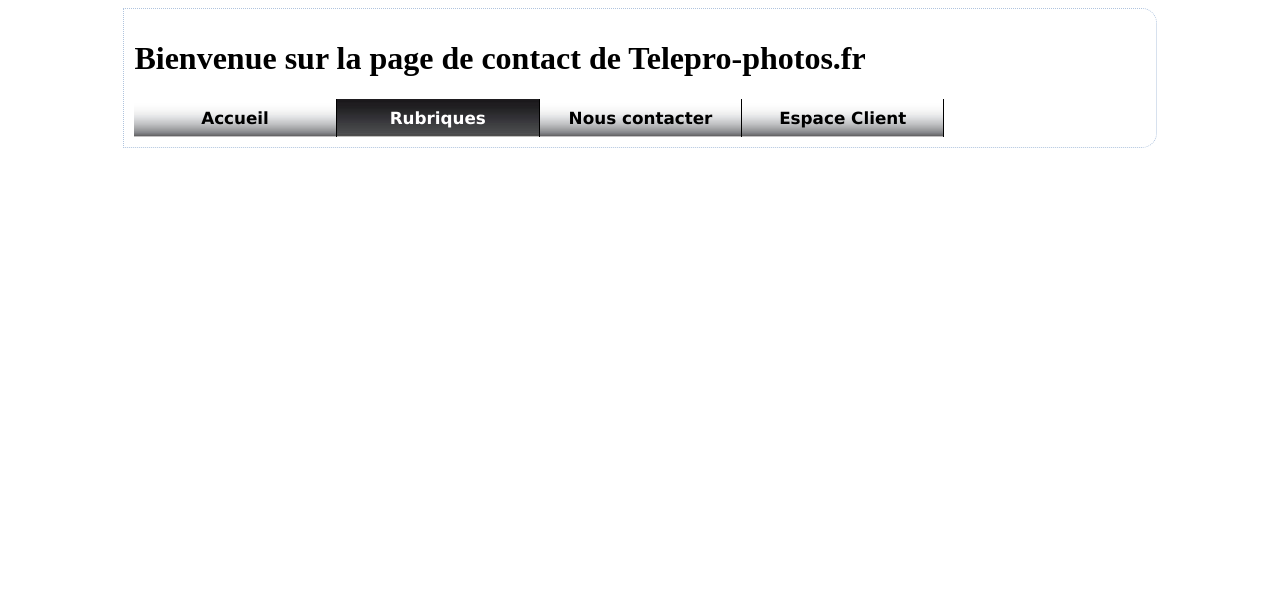
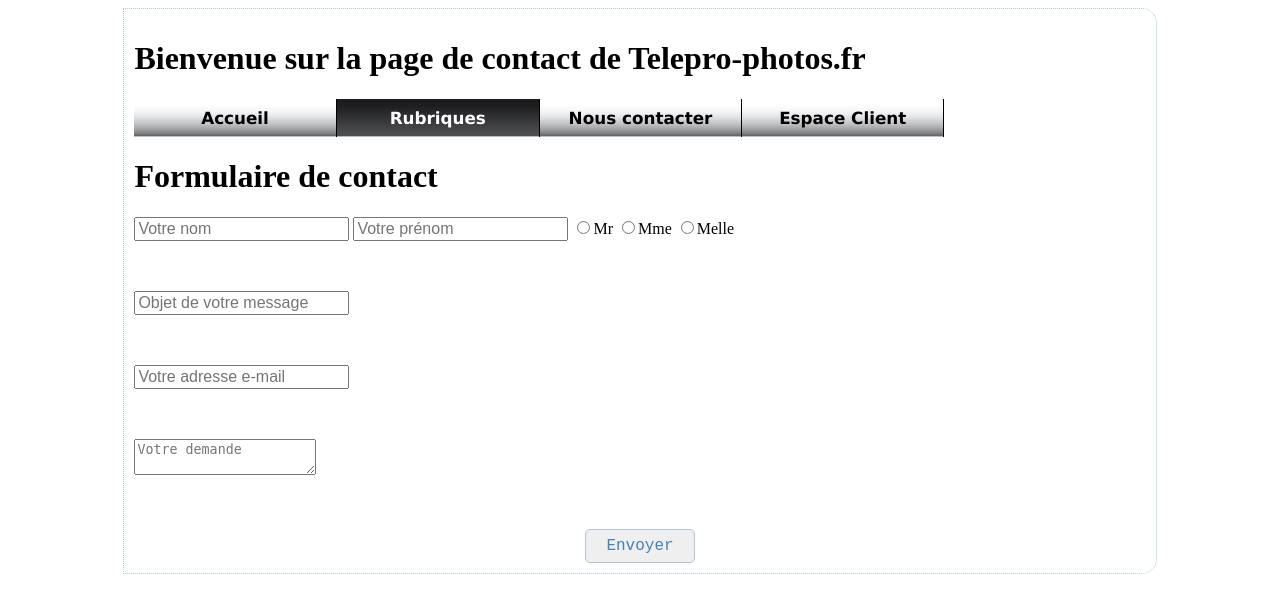
Before and after one commit to iNani27/isabelletestjuin, a PHP site: page /isabelletestjuin/contact.php in a window 1280 px wide. Shown: the top 613 px of the page. Run offline with PHP 8.4, Linux system fonts and the light colour scheme; tables that the repository leaves empty hold one stand-in row (values such as "Sample post").

Commit message:
on avance dans les requêtes :-)

```diff
--- a/contact.php
+++ b/contact.php
@@ -1,4 +1,21 @@
 <?php
+
+    if ( isset( $_POST['letitre'] ) ){
+
+        $titre = strip_tags(trim( $_POST['letitre'] ));
+        $mail = strip_tags(trim( $_POST['lemail'] ));
+        $texte = strip_tags(trim( $_POST['lemessage'] ));
+
+        $mailwebdvlpr = "webdeveloperinani@gmail.com";
+
+        $entete = 'From: '.$mail."\r\n".'Reply-To: '.$mail."\r\n".'X-mailer: PHP/'.phpversion();
+
+        // ENVOYER le mail
+        mail($mailwebdvlpr,$titre,$texte,$entete);
+		// Confirmation
+		$affiche = '<h3>Votre message nous est transmit, merci</h3>';
+
+    }
 include_once 'inc/nav_db.php';
 
 /* specific CODE */
@@ -13,8 +30,35 @@
 include_once 'inc/commun_html.php';
 ?>
         <?php
-        /* specific CODE */
-        ?>
+	if(isset($affiche)){
+		echo utf8_encode($affiche);}else{
+	?>
+		<h1>Formulaire de contact</h1>
+                <form name="monform" method="post">
+   <input name="lenom" type="text" placeholder="Votre nom" required />
+    <input name="leprenom" type="text" placeholder="Votre prénom" />
 
+    <?php /* le titre */ ?>
+    <input type="radio" value="Mr" name="titre" id="mr"><label for="mr">Mr</label>
+    <input type="radio" value="Mme" name="titre" id="mme"><label for="mme">Mme</label>
+    <input type="radio" value="Melle" name="titre" id="melle"><label for="melle">Melle</label>
+   <p><br /></p>
+                    <input name="letitre" type="text" placeholder="Objet de votre message" required />
+                    <p><br /></p>
+
+                    <input name="lemail" type="email" placeholder="Votre adresse e-mail" required />
+                    <p><br /></p>
+
+                    <textarea maxlength="500" name="lemessage" placeholder="Votre demande" required></textarea>
+
+                    <p><br /></p>
+                    <input type="submit" value="Envoyer" />
+                </form>
+		<?php
+		}
+		?>
+
+
+    </div><!-- FIN div main -->
     </body>
 </html>
```
Also changed, not shown: index.php (indentation only).
